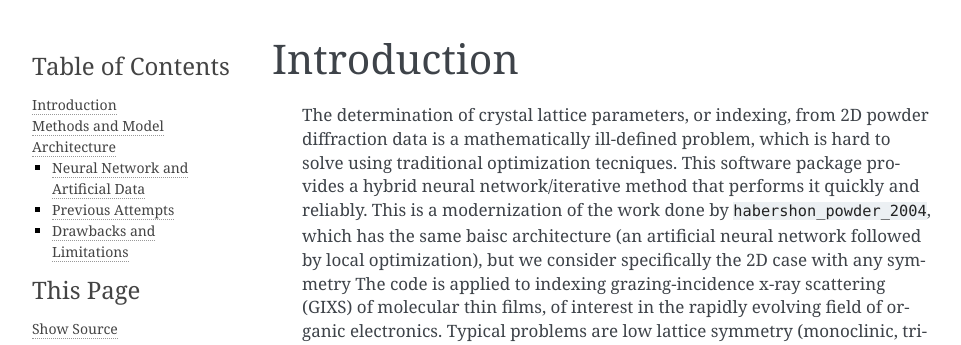
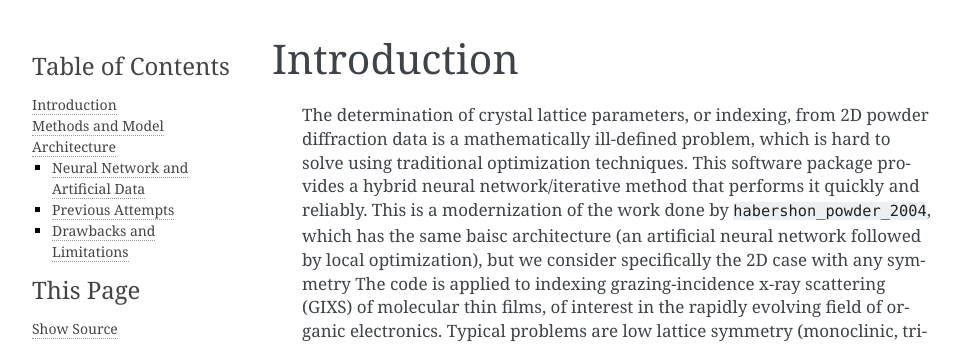
Before and after one commit to Citronnade/GIXS-Indexing, a Sphinx documentation site: the page built from docs/introduction.rst, in a window 1280 px wide and 900 px high. Shown: the top 345 px of the window, without its empty margins (148-1109 px from the left). Built offline with Sphinx 7.4.7, drawn with Linux system fonts in a browser that asks for light colours; formulas are drawn with MathJax 3; cross-references to code outside the pages are shown as plain code.

```diff
--- a/docs/index.rst
+++ b/docs/index.rst
@@ -16,7 +16,7 @@ Welcome to 2D Powder indexing's documentation!
    fit_d
    evaluate
    indexing
-
+   documentation
 
 
 Indices and tables
--- a/docs/introduction.rst
+++ b/docs/introduction.rst
@@ -2,7 +2,7 @@
  Introduction
 ==============
 
-    The determination of crystal lattice parameters, or indexing, from 2D powder diffraction data is a mathematically ill-defined problem, which is hard to solve using traditional optimization tecniques.  This software package provides a hybrid neural network/iterative method that performs it quickly and reliably.  This is a modernization of the work done by :cite:`habershon_powder_2004`, which has the same baisc architecture (an artificial neural network followed by local optimization), but we consider specifically the 2D case with any symmetry
+    The determination of crystal lattice parameters, or indexing, from 2D powder diffraction data is a mathematically ill-defined problem, which is hard to solve using traditional optimization techniques.  This software package provides a hybrid neural network/iterative method that performs it quickly and reliably.  This is a modernization of the work done by :cite:`habershon_powder_2004`, which has the same baisc architecture (an artificial neural network followed by local optimization), but we consider specifically the 2D case with any symmetry
     The code is applied to indexing grazing-incidence x-ray scattering (GIXS) of molecular thin films, of interest in the rapidly evolving field of organic electronics. Typical problems are low lattice symmetry (monoclinic, triclinic) and novel thin film structures that may depend on the deposition method and the substrate, and are different from the usually known single crystal bulk structures. The method is also suitable for indexing equatorial reflections in fiber diffraction. In either case the lattice parameters can be split up into finding the in-plane surface unit cell with 3 lattice constants, and as a second step determining the other 3 lattice parameters in analyzing the full GIXS pattern. The first step is typically the more difficult - after the in-plane lattice is determined, the out-of-plane lattice parameters can be found comparatively easy.
 
 ================================
--- a/docs/usage.rst
+++ b/docs/usage.rst
@@ -26,3 +26,8 @@ List of command line arguments:
    :module: main
    :func: parser_generator
    :prog: main
+
+Additionally, a GUI is available.
+
+.. figure:: gui.png
+   :alt: GUI diagram
--- a/requirements_doc.txt
+++ b/requirements_doc.txt
@@ -1,3 +1,4 @@
 sphinx
-sphinxarg
-sphinxcontrib
+sphinx-argparse
+sphinxcontrib-packages
+sphinxcontrib-bibtex
```
Also changed, not shown: docs/documentation.rst (added, +8 -0 lines), docs/gui.png (added).
